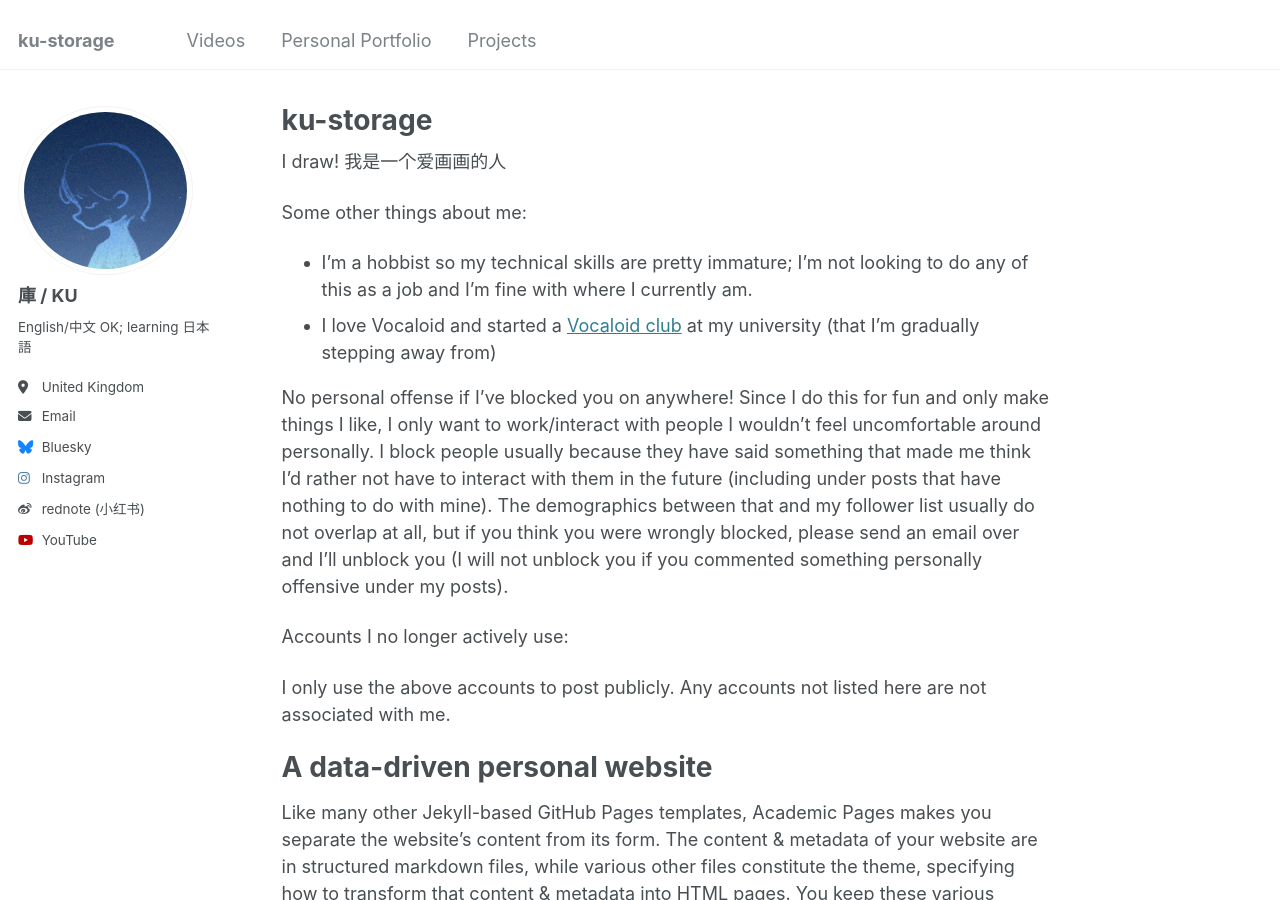
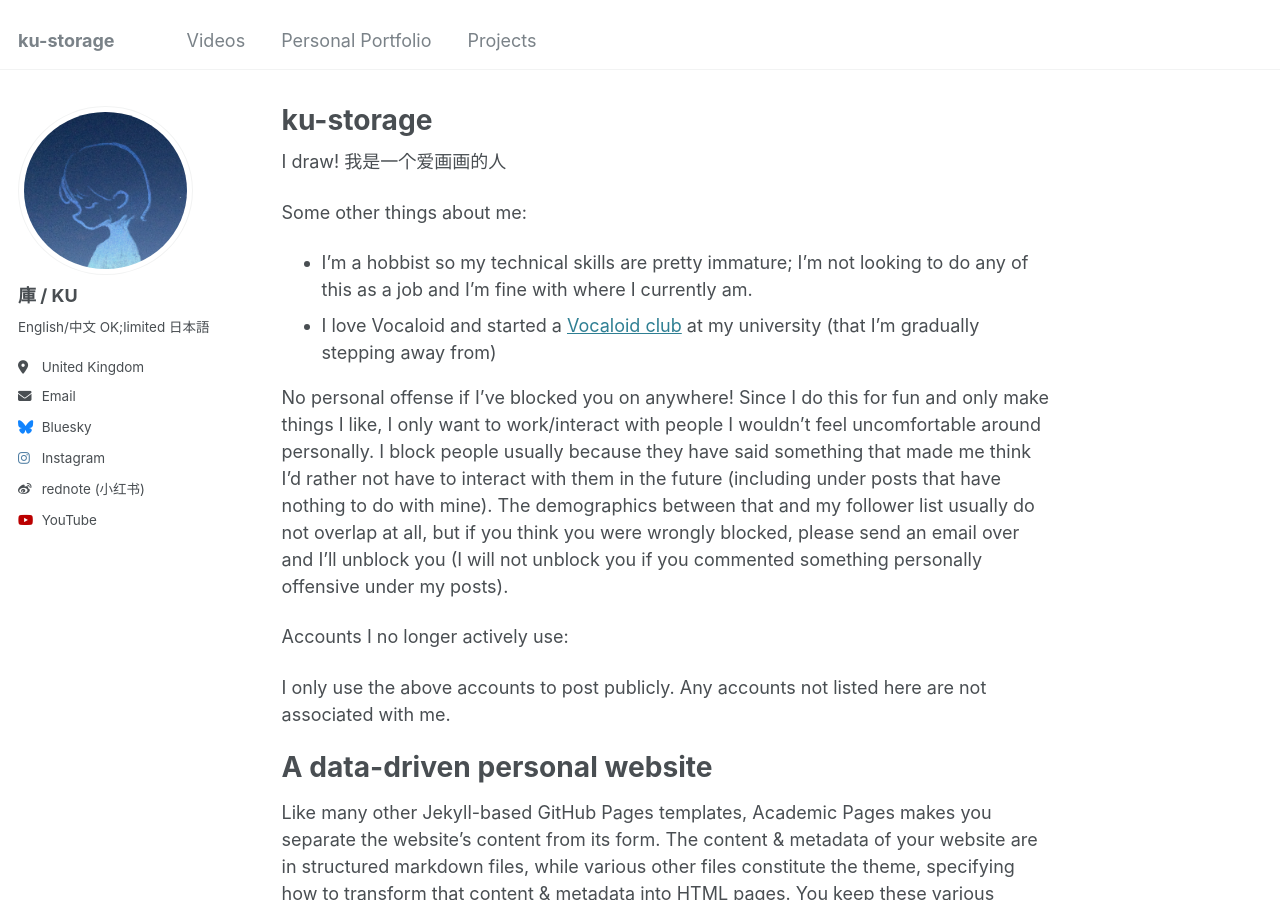
Before and after one commit to ku-storage/ku-storage.github.io, a Jekyll site: the page built from _pages/about.md, in a window 1280 px wide and 900 px high. Built offline with Jekyll 4.4.1, drawn with Linux system fonts in a browser that asks for light colours.

Commit message:
Update _config.yml

```diff
--- a/_config.yml
+++ b/_config.yml
@@ -24,7 +24,7 @@ author:
   avatar           : "profile.png"
   name             : "庫 / KU"
   pronouns         : # example: "she/her"
-  bio              : "English/中文 OK; learning 日本語"
+  bio              : "English/中文 OK;limited 日本語"
   location         : "United Kingdom"
   employer         : #
   uri              : # URL
```
